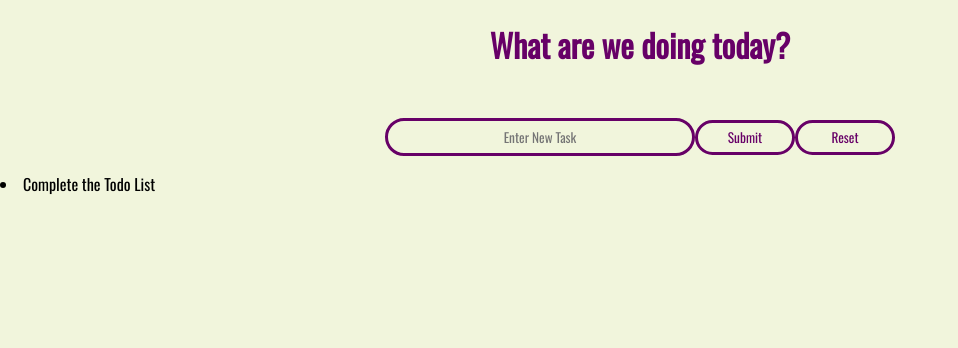
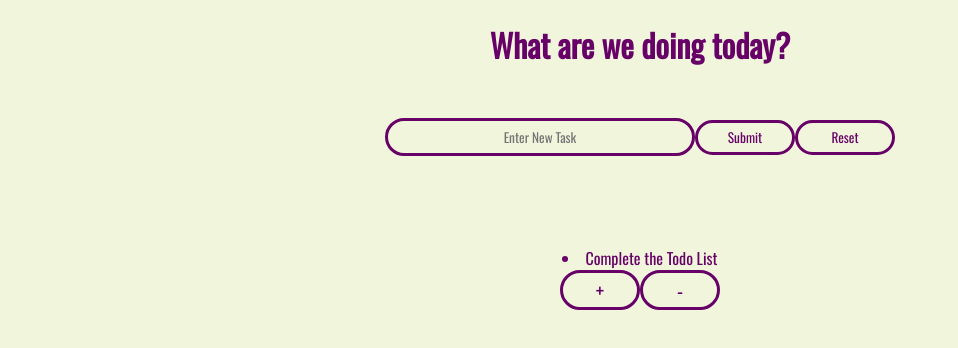
Before and after one commit to LloydN01/TodoApp, a React (Create React App) app: page / in a window 1280 px wide. Shown: the top 348 px of the page, without its empty margins (0-958 px from the left). Built offline with nearby package versions, Linux system fonts and the light colour scheme.

Commit message:
worked on it a bit more, 38:30

```diff
--- a/src/App.css
+++ b/src/App.css
@@ -40,3 +40,31 @@ html {
 h1 {
   text-align: center;
 }
+
+.todo {
+  margin-top: 90px;
+  text-align: center;
+  color: #670067;
+}
+
+.add {
+  height: 40px;
+  width: 80px;
+  border-radius: 25px;
+  border: #670067 solid;
+  background-color: #f1f5dc;
+  color: #670067;
+  font-family: 'Oswald', serif;
+  font-size: 20px;
+}
+
+.remove {
+  height: 40px;
+  width: 80px;
+  border-radius: 25px;
+  border: #670067 solid;
+  background-color: #f1f5dc;
+  color: #670067;
+  font-family: 'Oswald', serif;
+  font-size: 20px;
+}
--- a/src/components/Todo.js
+++ b/src/components/Todo.js
@@ -4,7 +4,8 @@ const Todo = () => {
     return(
         <div className="todo">
             <li className="todo-item">Complete the Todo List</li>
-
+            <button type="button" className="add">+</button>
+            <button type="button" className="remove">-</button>
         </div>
     );
 }
```
